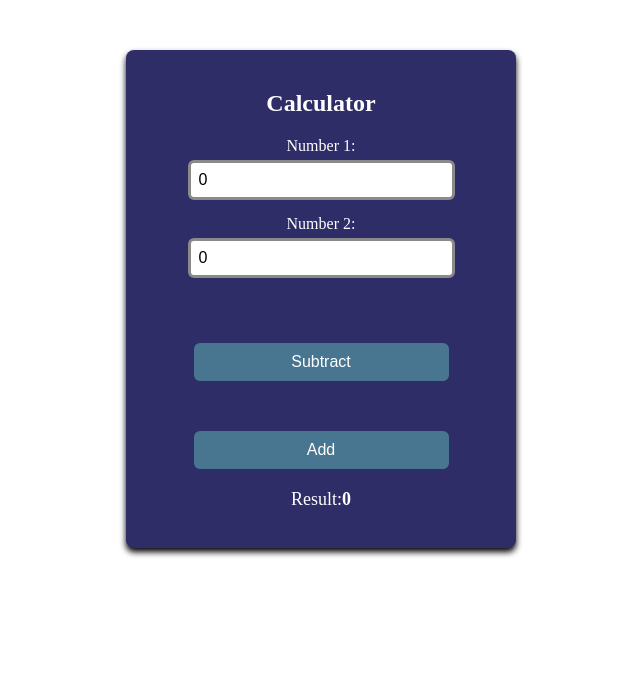
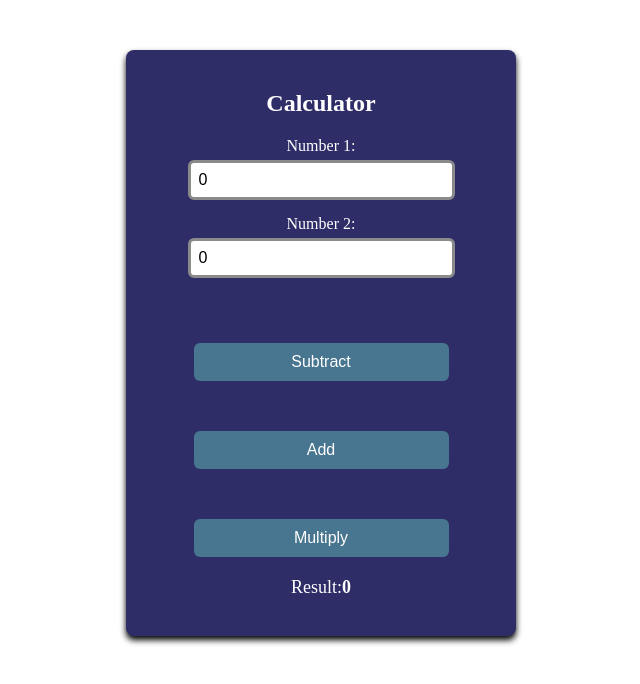
Before and after one commit to joaovictorssl2008-source/Angular-Tests, an Angular app: page / in a window 1280 px wide. Shown: the top 684 px of the page, without its empty margins (319-959 px from the left). Built offline with nearby package versions, Linux system fonts and the light colour scheme.

Commit message:
calculator

```diff
--- a/src/app/calculator/calculator.html
+++ b/src/app/calculator/calculator.html
@@ -8,8 +8,13 @@
 
                 <label for="number2">Number 2:</label>
                 <input type="number" name="number2" id="number2" [(ngModel)]="number2"/>
+
                 <button type="button" (click)="calculateResult()">Subtract</button>
+
                 <button type="button" (click)="calculateResult2()">Add</button>
+
+                <button type="button" (click)="calculateResult3()">Multiply</button>
+
                 <div class="result-display">
                     <p>Result:<span id="result">{{result}}</span></p>
 
```
